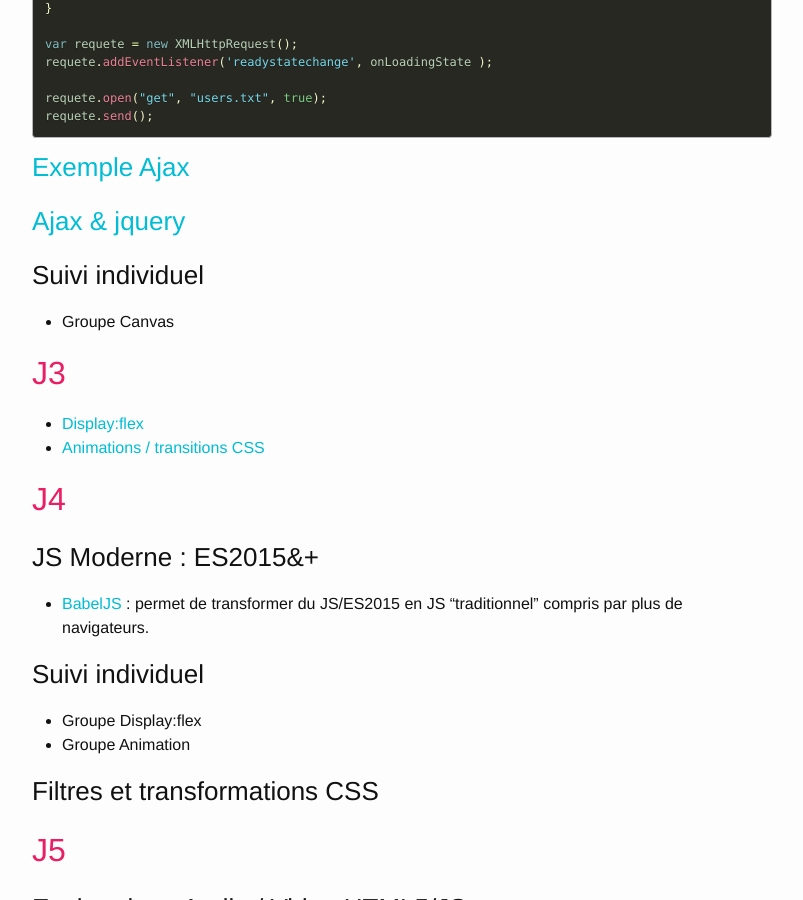
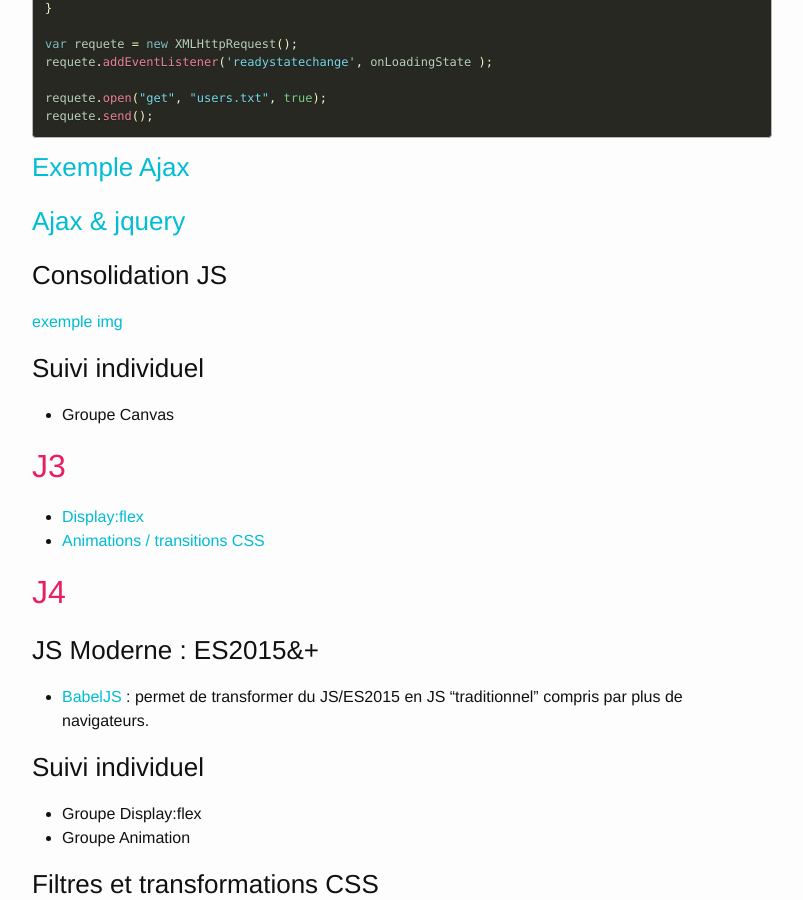
Before and after one commit to cappert/support, a Jekyll site: the page built from _posts/2016-09-26-semaine13.md, in a window 1280 px wide and 900 px high, scrolled down 3089 px. Shown: the whole window, without its empty margins (238-1041 px from the left). Built offline with Jekyll 4.4.1, drawn with Linux system fonts in a browser that asks for light colours; emoji names are drawn with the system emoji font.

Commit message:
exemple ajax

```diff
--- a/_posts/2016-09-26-semaine13.md
+++ b/_posts/2016-09-26-semaine13.md
@@ -163,7 +163,9 @@ requete.send();
 
 ### [Ajax & jquery](https://learn.jquery.com/ajax/)
 
+### Consolidation JS
 
+[exemple img](https://gist.github.com/rxlabz/a43eca7391a168cada282d2880353a59)
 
 ### Suivi individuel
 - Groupe Canvas
```
